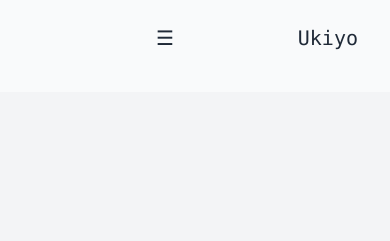
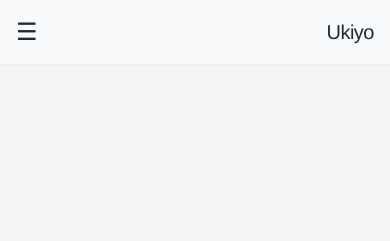
Before and after one commit to UkiyosWanderingWorld/UkiyosWanderingWorld.github.io, a Next.js app: page /about in a window 390 px wide. Shown: the top 241 px of the page. Built offline with nearby package versions, Linux system fonts and the light colour scheme.

Commit message:
we may have just fixed the nav holy

```diff
--- a/components/Nav.tsx
+++ b/components/Nav.tsx
@@ -1,21 +1,21 @@
 'use client';
-import { useEffect, useState } from 'react';
+import { useEffect, useRef, useState } from 'react';
 
 export default function Nav() {
   const [hidden, setHidden] = useState(false);
   const [lastScrollY, setLastScrollY] = useState(0);
   const [menuOpen, setMenuOpen] = useState(false);
+  const menuRef = useRef<HTMLDivElement>(null);
 
+  // Hide navbar on scroll
   useEffect(() => {
     const handleScroll = () => {
       const currentScroll = window.scrollY;
-
       if (currentScroll > lastScrollY && currentScroll > 50) {
-        setHidden(true); // scrolling down ig
+        setHidden(true);
       } else {
-        setHidden(false); // scrolling up fr fr
+        setHidden(false);
       }
-
       setLastScrollY(currentScroll);
     };
 
@@ -23,25 +23,38 @@ export default function Nav() {
     return () => window.removeEventListener('scroll', handleScroll);
   }, [lastScrollY]);
 
+  // Ensure no soft-locks on viewport resize
+  useEffect(() => {
+    const handleResize = () => {
+      if (window.innerWidth >= 768) {
+        setMenuOpen(false);
+      }
+    };
+
+    window.addEventListener('resize', handleResize);
+    return () => window.removeEventListener('resize', handleResize);
+  }, []);
+
   return (
-   <header className={`fixed top-0 left-0 w-full bg-gray-50 text-xl font-mono px-4 py-2 z-50 transition-transform duration-300 ${
+    <header
+      className={`fixed top-0 left-0 w-full bg-gray-50 z-50 transition-transform duration-300 shadow-sm ${
         hidden ? '-translate-y-full' : 'translate-y-0'
-   }`}>
-      <div className="max-w-6xl mx-auto flex px-4 py-4 items-center justify-between md:justify-between">
-        <a href="/" className="order-2">Ukiyo</a>
+      }`}
+    >
+      <div className="max-w-6xl mx-auto flex items-center justify-between px-4 py-4">
+        {/* Left side: nav links or hamburger */}
+        <div className="flex items-center">
+          {/* Hamburger (mobile only) */}
           <button
-          className="md:hidden order-1"
-          onClick={() => setMenuOpen(!menuOpen)}
+            className="md:hidden text-2xl mr-4"
+            onClick={() => setMenuOpen((prev) => !prev)}
             aria-label="Toggle menu"
           >
             ☰
           </button>
-        <nav
-          className={`
-            transition-all duration-300 ease-in-out overflow-hidden
-            absolute top-full left-0 w-full bg-gray-50 px-4 py-2 md:static md:flex flex-col space-y-1 md:w-auto md:p-0 group
-            ${menuOpen ? 'max-h-40 py-2' : 'max-h-0 py-0'}
-        `}>
+
+          {/* Desktop menu */}
+          <nav className="hidden md:flex space-x-6 group">
             {[
               ['thoughts', '/thoughts'],
               ['about', '/about'],
@@ -50,12 +63,43 @@ export default function Nav() {
               <a
                 key={href}
                 href={href}
-                className="transition-colors duration-300 text-gray-800 block py-1 group-hover:text-gray-400 hover:!text-gray-800">
+                className="text-xl text-gray-800 transition-colors duration-200 group-hover:text-gray-400 hover:!text-gray-800"
+              >
                 {label}
               </a>
             ))}
           </nav>
-        <main className="sm:hidden flex-2"></main>
+        </div>
+
+        {/* Logo (always on right) */}
+        <a href="/" className="text-xl tracking-tight">
+          Ukiyo
+        </a>
+      </div>
+
+      {/* Mobile dropdown menu */}
+      <div
+        ref={menuRef}
+        className={`md:hidden overflow-hidden transition-[max-height] duration-300 bg-gray-50 px-4 ${
+          menuOpen ? 'max-h-40 py-2' : 'max-h-0 py-0'
+        }`}
+      >
+        <nav className="flex flex-col space-y-2 group">
+          {[
+            ['thoughts', '/thoughts'],
+            ['about', '/about'],
+            ['contact', '/contact'],
+          ].map(([label, href]) => (
+            <a
+              key={href}
+              href={href}
+              className=" text-xl text-gray-800 transition-colors duration-200 group-hover:text-gray-400 hover:!text-gray-800"
+              onClick={() => setMenuOpen(false)}
+            >
+              {label}
+            </a>
+          ))}
+        </nav>
       </div>
     </header>
   );
```
Lines whose indentation alone changed are shown as unchanged.
